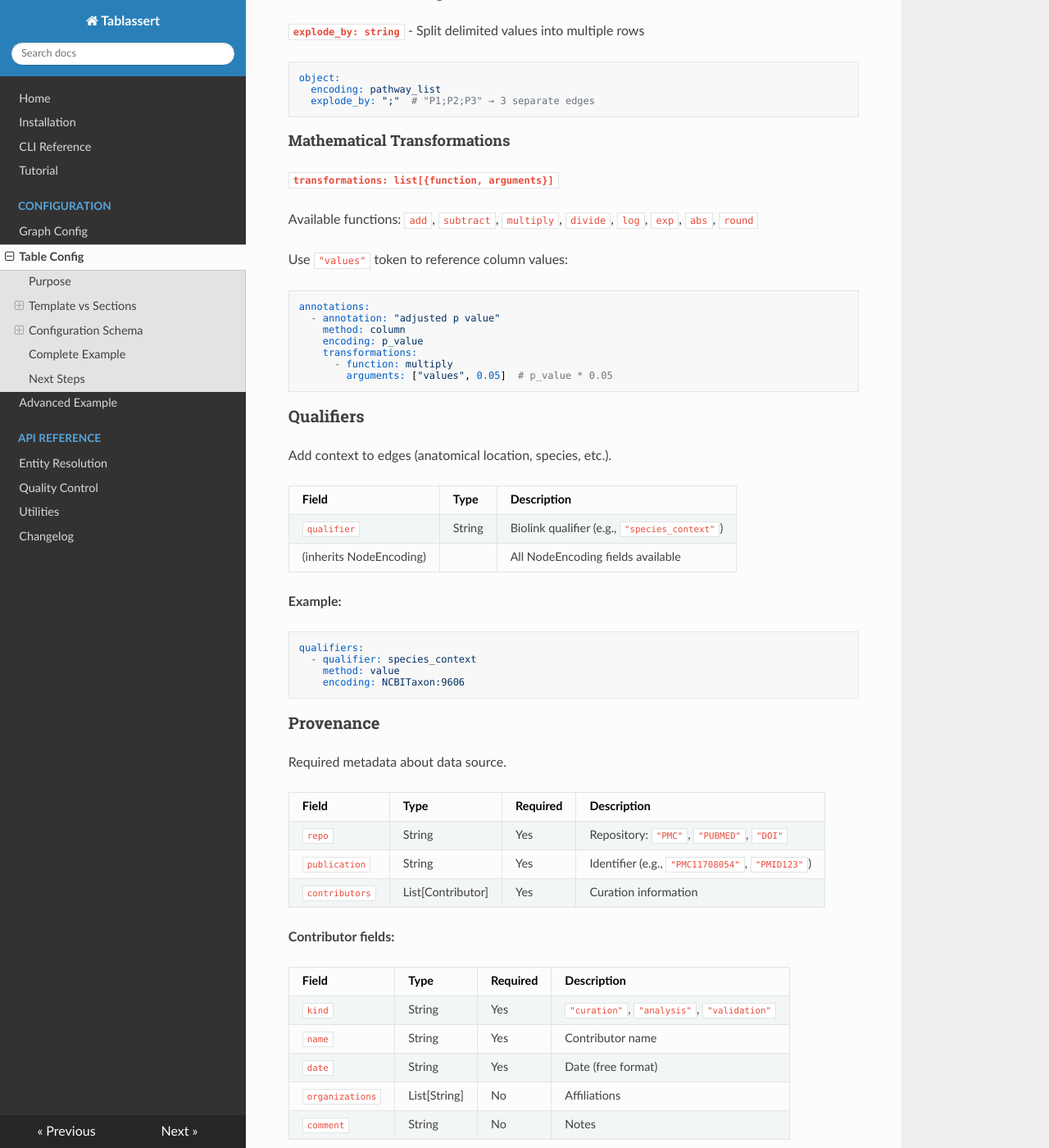
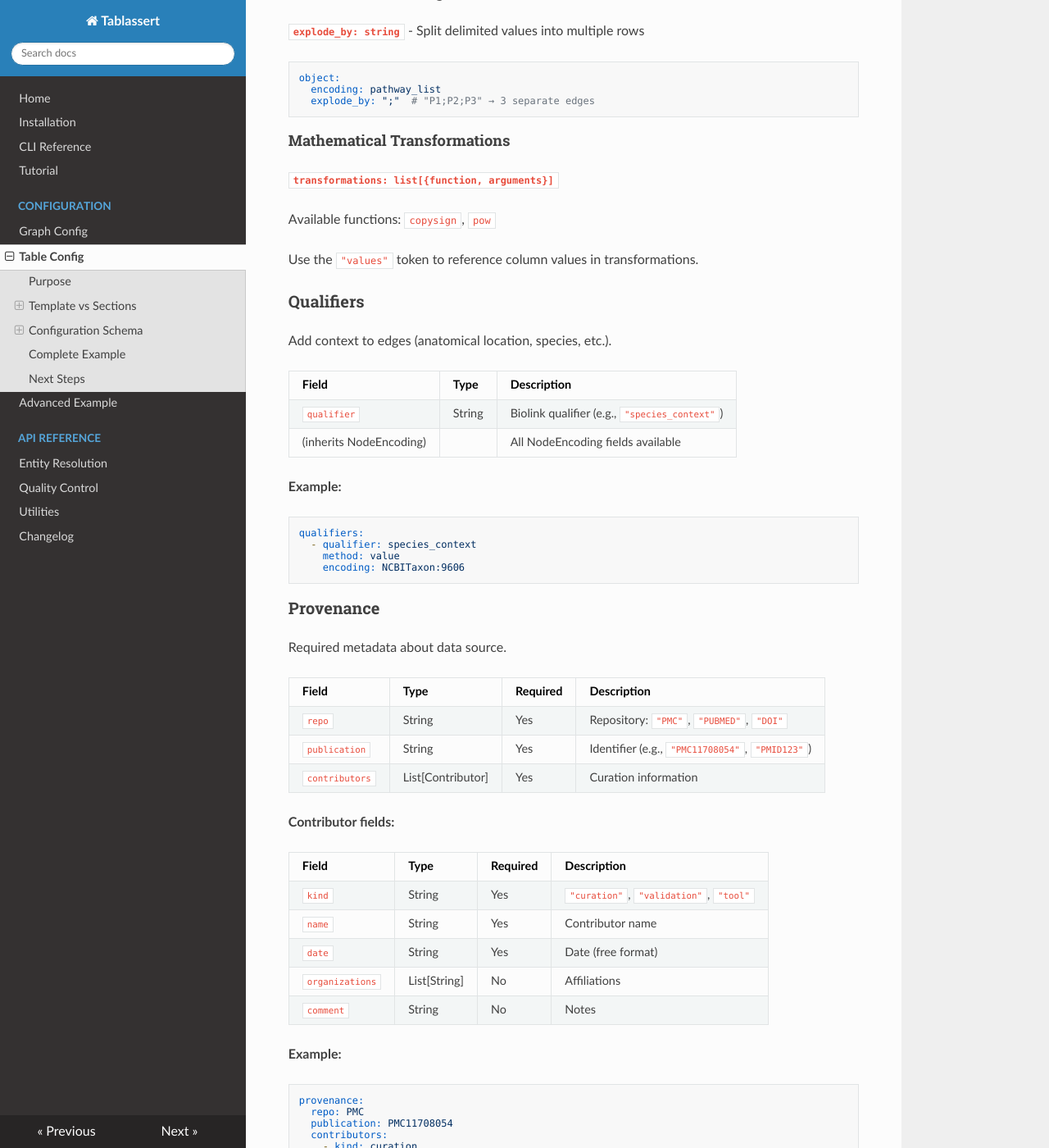
Before and after one commit to SkyeAv/Tablassert3.0.0, an MkDocs documentation site: the page built from docs/configuration/table.md, in a window 1280 px wide and 1400 px high, scrolled down 7524 px. Shown: the whole window at 82% size. Built offline with MkDocs 1.6.1, drawn with Linux system fonts in a browser that asks for light colours; nearby versions of some CDN libraries.

Commit message:
docs: fix 7 documentation inconsistencies

````diff
--- a/docs/configuration/table.md
+++ b/docs/configuration/table.md
@@ -388,19 +388,9 @@ object:
 
 **`transformations: list[{function, arguments}]`**
 
-Available functions: `add`, `subtract`, `multiply`, `divide`, `log`, `exp`, `abs`, `round`
+Available functions: `copysign`, `pow`
 
-Use `"values"` token to reference column values:
-
-```yaml
-annotations:
-  - annotation: "adjusted p value"
-    method: column
-    encoding: p_value
-    transformations:
-      - function: multiply
-        arguments: ["values", 0.05]  # p_value * 0.05
-```
+Use the `"values"` token to reference column values in transformations.
 
 ### Qualifiers
 
@@ -433,7 +423,7 @@ Required metadata about data source.
 
 | Field | Type | Required | Description |
 |-------|------|----------|-------------|
-| `kind` | String | Yes | `"curation"`, `"analysis"`, `"validation"` |
+  `kind` | String | Yes | `"curation"`, `"validation"`, `"tool"` |
 | `name` | String | Yes | Contributor name |
 | `date` | String | Yes | Date (free format) |
 | `organizations` | List[String] | No | Affiliations |
````
Also changed, not shown: ARCHITECTURE.md (+5 -5 lines), CHANGELOG.md (+2 -2 lines), README.md (+3 -3 lines), docs/configuration/graph.md (+1 -1 lines), docs/installation.md (+3 -3 lines), docs/tutorial.md (+1 -1 lines).
